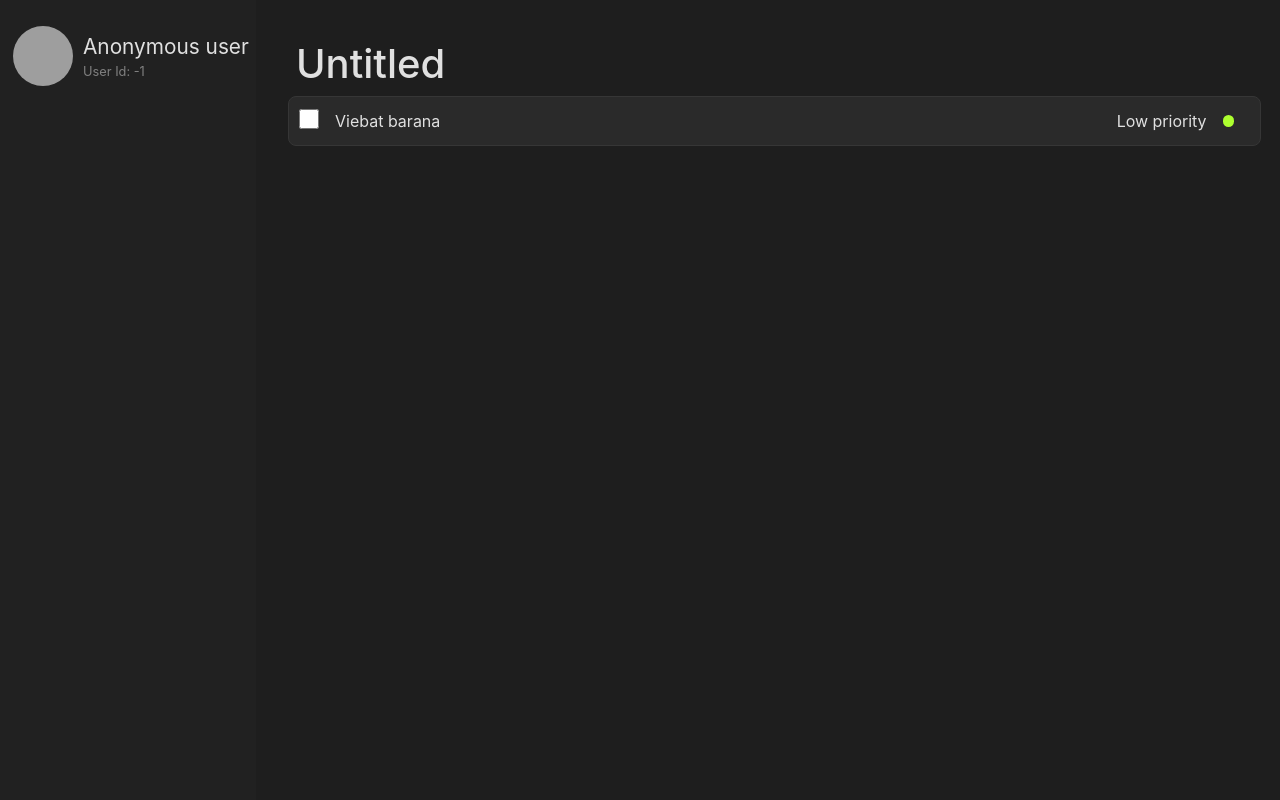
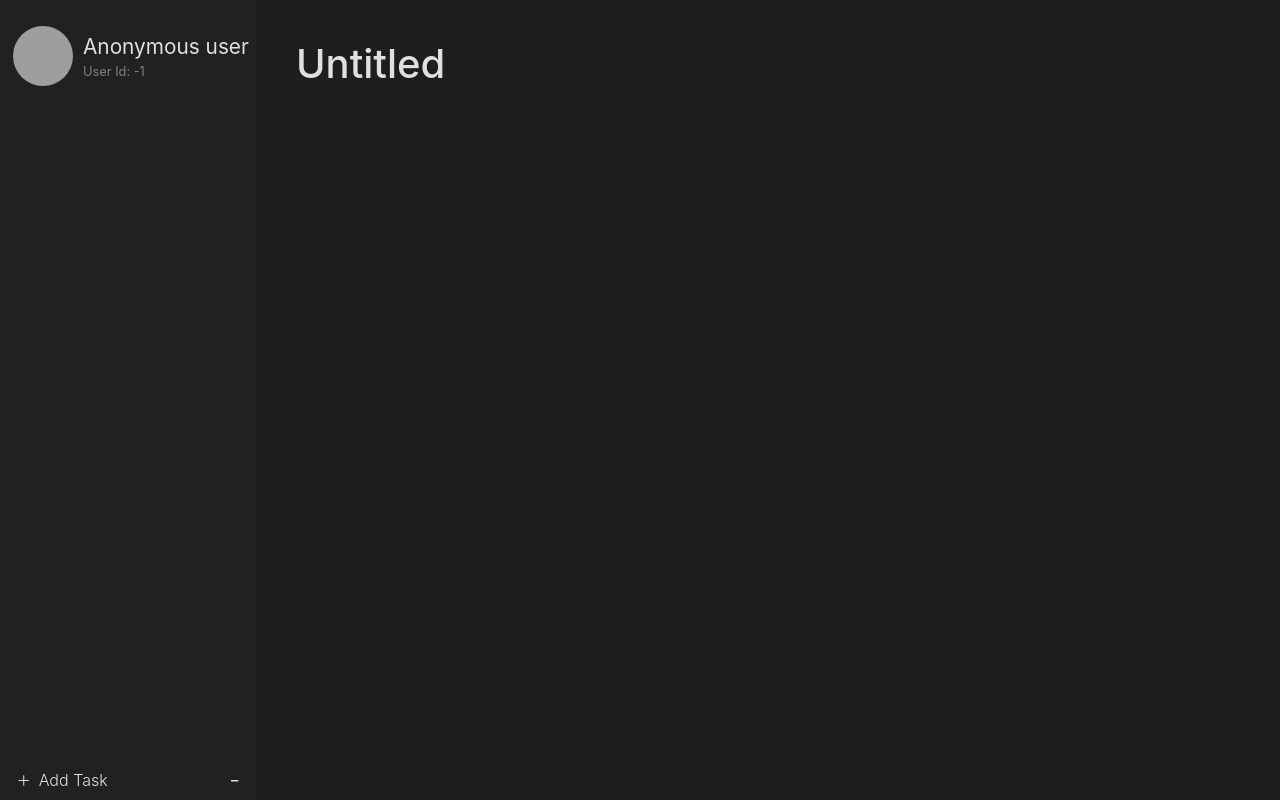
Before and after one commit to StasWW/my-app, a React (Create React App) app: page / in a window 1280 px wide. Built offline with nearby package versions, Linux system fonts and the light colour scheme; grey boxes are pictures that could not be loaded.

Commit message:
попытки имплетировать кнопку добавления заданий

```diff
--- a/src/App.js
+++ b/src/App.js
@@ -6,8 +6,8 @@ import Main from './Components/main-section/main';
 function App() {
   return (
     <>
+      <Main />
       <SideBar />
-      <Main />
       {/* Description must not be added here*/}
       {/* Description must be Main's child*/}
     </>
--- a/src/Components/individual-task/task.js
+++ b/src/Components/individual-task/task.js
@@ -1,5 +1,6 @@
 import React from 'react';
 import './task.css';
+import AddTask from '../side-bar/add-task/addTask';
 
 class Task extends React.Component {
     constructor(props) {
@@ -8,7 +9,7 @@ class Task extends React.Component {
         this.state = {
             id: props.id,
             title: props.title,
-            priority: props.priority ?? 0,
+            priority: props.priority,
             completion: props.completion ?? false,
             dropdownVisibility: false,
         };
@@ -60,14 +61,16 @@ class Task extends React.Component {
         const priorityText = completion ? '' : `${['Low', 'Medium', 'High'][priority]} priority`;
 
         return (
-            <div className='task' onClick={this.toggled}>
+            <div className='task'
+            onClick={this.toggled}
+            id={`T${id}`}
+            >
                 <div className='checkInput'>
                     <input
                         className='checkboxClass'
                         type="checkbox"
                         checked={completion}
                         onChange={this.toggled}
-                        id={id}
                     />
                     <label
                         htmlFor={id}
--- a/src/Components/main-section/main.js
+++ b/src/Components/main-section/main.js
@@ -6,9 +6,8 @@ function Main (props) {
         <div className="mainSection">
             <h1>{props.section ?? 'Untitled'}</h1>
             <div className="taskHolder">
-                <Task id="0" title="Viebat barana" completion={false}></Task>
+
             </div>
-            {/* Here should be a button to add task */}
         </div>
     );
 }
--- a/src/Components/side-bar/add-task/addTask.css
+++ b/src/Components/side-bar/add-task/addTask.css
@@ -0,0 +1,44 @@
+.addTask {
+    position: fixed;
+    bottom: 0;
+    width: inherit;
+    height: 40px;
+    display: flex;
+    flex-direction: row;
+}
+.plusSign {
+    font-size: 1.5em;
+    font-weight: 200;
+    margin: 0 0.3em 0 0;
+    padding-bottom: 0.1em;
+}
+.addTaskBtn {
+    padding: 0 0 0 1em;
+    text-align: start;
+    display: flex;
+
+}
+.addListBtn {
+    display: flex;
+    justify-content: center;
+    font-size: 1.5em;
+    font-weight: 200;
+}
+.addTask > button {
+    height: 100%;
+    background-color: inherit;
+    border: none;
+    color: inherit;
+    font-weight: 300;
+    border-radius: 5px;
+    vertical-align: middle;
+    display: flex;
+    align-items: center;
+}
+
+.addTask > button:hover {
+    background-color: #2a2a2a;
+}
+.addTask > button:active {
+    background-color: #363636;
+}
--- a/src/Components/side-bar/add-task/addTask.jsx
+++ b/src/Components/side-bar/add-task/addTask.jsx
@@ -1,20 +1,72 @@
 import React from "react";
 import './addTask.css';
+import Task from "../../individual-task/task";
+import { createRoot } from 'react-dom/client';
+import ReactDOM from 'react-dom';
 
 class AddTask extends React.Component {
     constructor(props) {
         super(props);
-        this.state ({
-            taskCount: 0,
-        })
+        this.state = {
+            tasks: [],
+        }
     }
-    createTask () {
-        const renderPlace = document.getElementsByClassName('taskHolder');
+
+    /* Tasks have: title, priority, completion
+    TODO - description
+    LONG TODO - due date, reminder date
+    */
+    //Example task properties: <Task id="0" title="Viebat barana" completion={false}></Task>
+    addTask (title, priority, completion=false) {
+        const taskPlace = document.querySelector('.taskHolder');
+        const root = createRoot(taskPlace);
+        let lastTaskId = this.state.tasks.length - 1;
+
+        const task = {
+            id: lastTaskId + 1,  // Increment the id to create a unique task id
+            title,
+            priority,
+            completion,
+        };
+
+        this.setState(prevState => ({
+            tasks: [...prevState.tasks, task],
+        }));
+
+        lastTaskId++;
+        root.render(<Task id={task.id} title={task.title} priority={task.priority} completion={task.completion}/>);
+        console.log(task)
+    }
+    getTasks () {
+        return this.state.tasks;
+    }
+    deleteTask (id) {
+        const elementToRemove = document.querySelector(`.task#T${id}`)
+        elementToRemove.remove();
+        this.setState(prevState => ({
+            tasks: prevState.tasks.filter(task => task.id !== id), //Просто заново создаем массив
+          }));
+    }
+    userChangedSomething ({ title, priority, completion }) {
+
     }
     render () {
+        return (
         <div className="addTask">
-
+            <button
+            className="addTaskBtn col-10"
+            onClick={() => this.addTask("Viebat barana", 0)}
+            >
+                <span className="plusSign">+</span>Add Task
+            </button>
+            <button
+            className="addListBtn col"
+            onClick={() => this.deleteTask(0)}
+            >
+                -
+            </button>
         </div>
+        );
     }
 }
 
--- a/src/Components/side-bar/sideBar.js
+++ b/src/Components/side-bar/sideBar.js
@@ -2,6 +2,7 @@ import React from 'react';
 import './sideBar.css';
 import Profile from './Profile/profile';
 import TaskGroup from './task-group/task-group';
+import AddTask from './add-task/addTask';
 
 class SideBar extends React.Component {
     constructor(props) {
@@ -12,7 +13,7 @@ class SideBar extends React.Component {
         return (
             <div className='taskBar'>
                 <Profile />
-                <TaskGroup name="My Day"/>
+                <AddTask />
             </div>
         );
     }
```
Also changed, not shown: public/index.html (+0 -9 lines).
